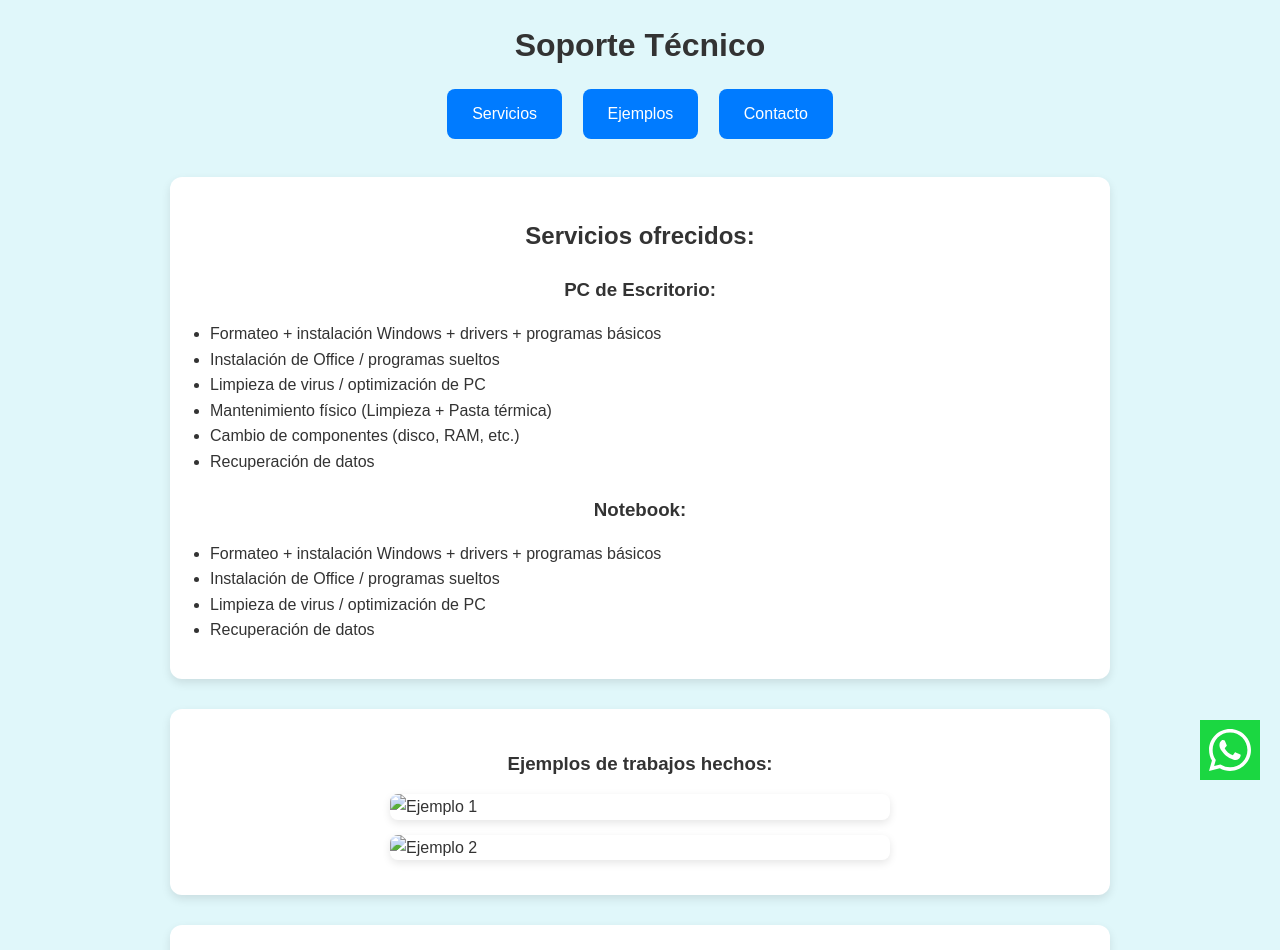
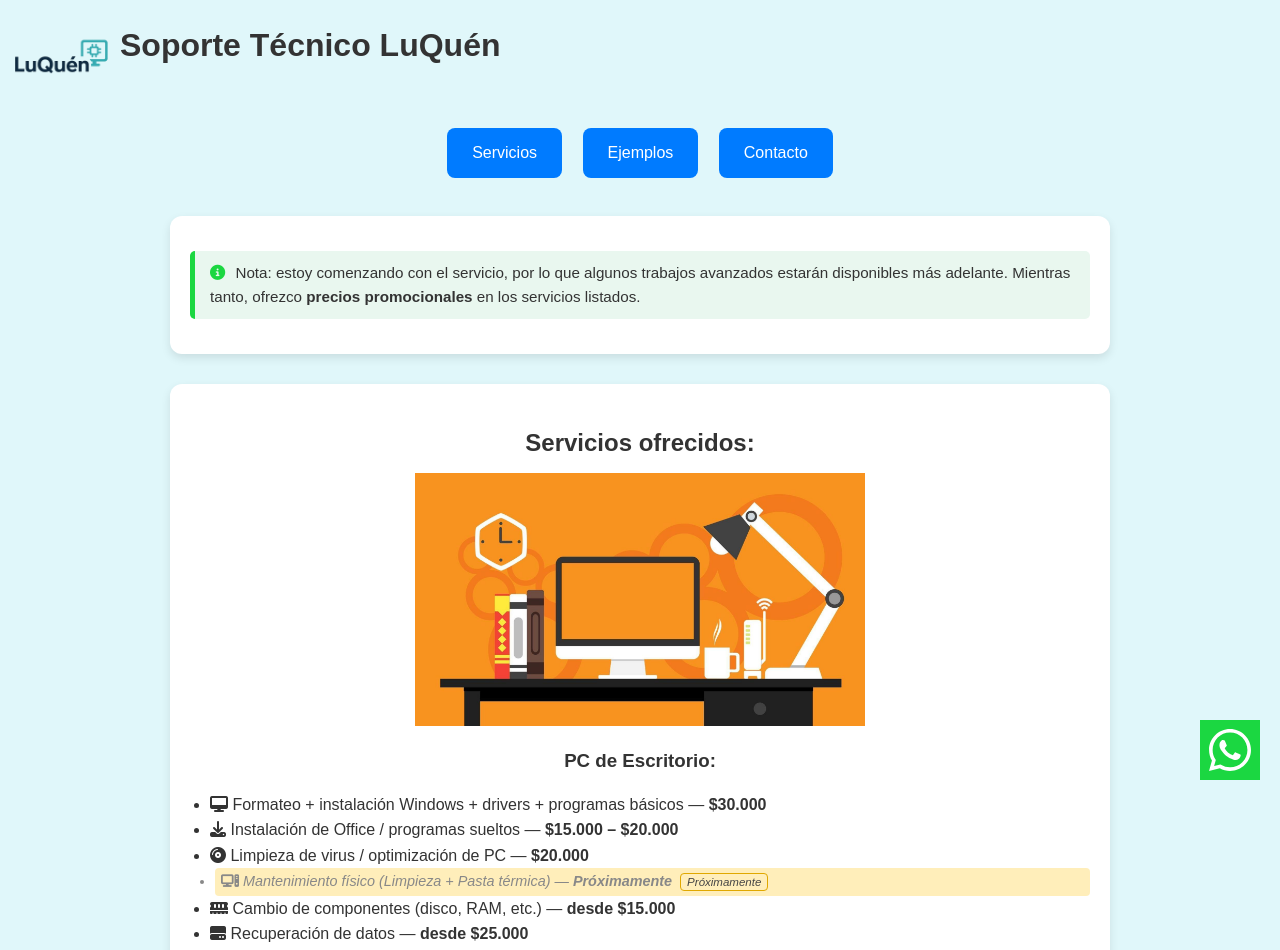
Before and after one commit to LucasSilvaTr/Proyecto-Negocio-Soporte-Tecnico, a plain HTML site: page index.html in a window 1280 px wide. Shown: the top 950 px of the page. Drawn offline with Linux system fonts and the light colour scheme.

Commit message:
añadido logos, iconos, nombre del sitio web

```diff
--- a/index.html
+++ b/index.html
@@ -3,13 +3,18 @@
 <head>
     <meta charset="UTF-8">
     <meta name="viewport" content="width=device-width, initial-scale=1.0">
-    <title>Soporte Técnico</title>
+    <title>Soporte Técnico LuQuén</title>
     <link rel="stylesheet" href="styles.css">
+    <link href="https://cdnjs.cloudflare.com/ajax/libs/font-awesome/6.5.1/css/all.min.css" rel="stylesheet">
+    <link rel="icon" type="image/png" href="images/logo.ico">
 </head>
 <body>
     <!-- Header -->
     <header>
-        <h1>Soporte Técnico</h1>
+        <div class="wrapper">
+            <img src="images/logo.png" alt="Logo LuQuén" class="logo">
+            <h1>Soporte Técnico LuQuén</h1>
+        </div>
         <div class="botones-salto">
             <a href="#servicios" class="boton-salto">Servicios</a>
             <a href="#ejemplos" class="boton-salto">Ejemplos</a>
@@ -18,38 +23,52 @@
     </header>
 
     <main>
+        <!-- Aviso general -->
+        <section class="section-container">
+            <p class="nota">
+                <i class="fa-solid fa-circle-info"></i> Nota: estoy comenzando con el servicio, por lo que algunos trabajos avanzados estarán disponibles más adelante.
+                Mientras tanto, ofrezco <strong>precios promocionales</strong> en los servicios listados.
+            </p>
+        </section>
+
         <!-- Sección Servicios -->
         <section id="servicios" class="section-container">
             <h2>Servicios ofrecidos:</h2>
 
             <div class="servicio">
+                <img src="images/pc-escritorio.jpg" alt="pc de escritorio" class="banner">
                 <h3>PC de Escritorio:</h3>
                 <ul>
-                    <li>Formateo + instalación Windows + drivers + programas básicos</li>
-                    <li>Instalación de Office / programas sueltos</li>
-                    <li>Limpieza de virus / optimización de PC</li>
-                    <li>Mantenimiento físico (Limpieza + Pasta térmica)</li>
-                    <li>Cambio de componentes (disco, RAM, etc.)</li>
-                    <li>Recuperación de datos</li>
+                    <li><i class="fa-solid fa-desktop"></i> Formateo + instalación Windows + drivers + programas básicos — <strong>$30.000</strong></li>
+                    <li><i class="fa-solid fa-download"></i> Instalación de Office / programas sueltos — <strong>$15.000 – $20.000</strong></li>
+                    <li><i class="fa-solid fa-compact-disc"></i> Limpieza de virus / optimización de PC — <strong>$20.000</strong></li>
+                    <li class="proximamente"><i class="fa-solid fa-computer"></i> Mantenimiento físico (Limpieza + Pasta térmica) — <strong>Próximamente</strong></li>
+                    <li><i class="fa-solid fa-memory"></i> Cambio de componentes (disco, RAM, etc.) — <strong>desde $15.000</strong></li>
+                    <li><i class="fa-solid fa-hard-drive"></i> Recuperación de datos — <strong>desde $25.000</strong></li>
                 </ul>
             </div>
 
             <div class="servicio">
+                <img src="images/laptop.jpg" alt="portatil" class="banner">
                 <h3>Notebook:</h3>
                 <ul>
-                    <li>Formateo + instalación Windows + drivers + programas básicos</li>
-                    <li>Instalación de Office / programas sueltos</li>
-                    <li>Limpieza de virus / optimización de PC</li>
-                    <li>Recuperación de datos</li>
+                    <li><i class="fa-solid fa-desktop"></i> Formateo + instalación Windows + drivers + programas básicos — <strong>$30.000</strong></li>
+                    <li><i class="fa-solid fa-download"></i> Instalación de Office / programas sueltos — <strong>$15.000 – $20.000</strong></li>
+                    <li><i class="fa-solid fa-compact-disc"></i> Limpieza de virus / optimización de PC — <strong>$20.000</strong></li>
+                    <li><i class="fa-solid fa-hard-drive"></i> Recuperación de datos — <strong>desde $25.000</strong></li>
                 </ul>
             </div>
+
+            <!-- Aviso sobre el adelanto -->
+            <p class="nota">
+                <i class="fa-solid fa-circle-info"></i> Se solicita un adelanto del <strong>30%</strong> del presupuesto antes de iniciar el trabajo.
+            </p>
         </section>
 
         <!-- Sección Ejemplos -->
         <section id="ejemplos" class="section-container">
             <h3>Ejemplos de trabajos hechos:</h3>
-            <img src="images/ejemplo1.jpg" alt="Ejemplo 1">
-            <img src="images/ejemplo2.jpg" alt="Ejemplo 2">
+            <p>En construcción.</p>
         </section>
 
         <!-- Sección Contacto -->
@@ -61,6 +80,7 @@
 
     <!-- Footer -->
     <footer>
+        <img src="images/logo.png" alt="Logo LuQuén" class="logo-footer">
         <p>Contacto: <a href="https://wa.me/54911XXXXXXX">WhatsApp</a></p>
     </footer>
 
--- a/styles.css
+++ b/styles.css
@@ -69,9 +69,8 @@ ul {
 /* Footer */
 footer {
     text-align: center;
-    padding: 15px;
+    padding: 8px;
     background-color: #b2ebf2;
-    margin-top: 20px;
     border-top: 1px solid #aaa;
 }
 
@@ -95,3 +94,76 @@ footer {
 .whatsapp-float:hover {
     transform: scale(1.1);
 }
+
+.proximamente {
+    color: #888;
+    font-style: italic;
+    margin-left: 5px;
+    background: #ffeeba;
+    padding: 2px 6px;
+    border-radius: 4px;
+    font-size: 0.9em;
+}
+
+.proximamente::after {
+    content: "Próximamente";
+    font-size: 0.8em;
+    color: #444;
+    background: #ffeeba;
+    border: 1px solid #e0a800;
+    padding: 2px 6px;
+    border-radius: 4px;
+    margin-left: 8px;
+  }
+
+  .servicios li {
+    display: flex;
+    align-items: center;
+    gap: 8px;
+    margin: 8px 0;
+  }
+  .servicios i {
+    color: #1bd741;
+  }
+
+  .banner{
+    display: block;
+    margin-left: auto;
+    margin-right: auto;
+    width: 50%;
+  }
+
+  .nota {
+    background-color: #e9f7ef;  /* verde muy clarito */
+    border-left: 5px solid #1BD741; /* verde WhatsApp */
+    padding: 10px 15px;
+    margin: 15px 0;
+    font-size: 0.95rem;
+    color: #333;
+    border-radius: 5px;
+}
+.nota i {
+    margin-right: 6px;
+    color: #1BD741;
+}
+
+.logo-footer {
+    height: 80px;
+    width: auto;
+}
+
+.logo-container {
+    display: flex;
+    align-items: center;
+    gap: 10px;
+}
+
+.logo {
+    height: 120px;
+    width: auto;
+}
+
+.wrapper{
+    display: flex;
+    text-align: center;
+}
```
Also changed, not shown: images/laptop.jpg (added), images/logo.ico (added), images/logo.png (added), images/pc-escritorio.jpg (added).
